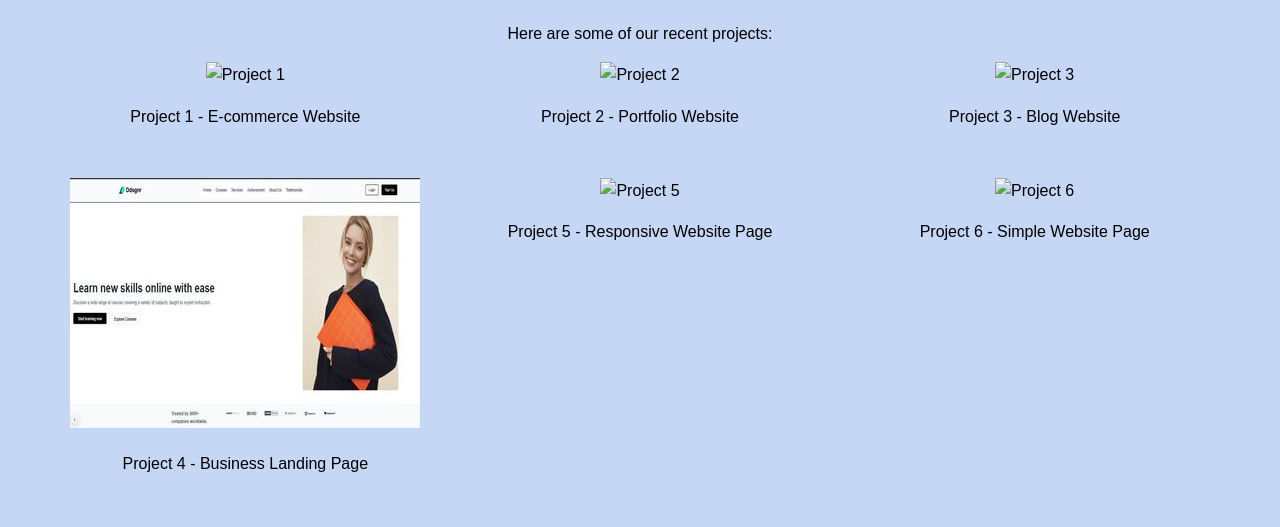
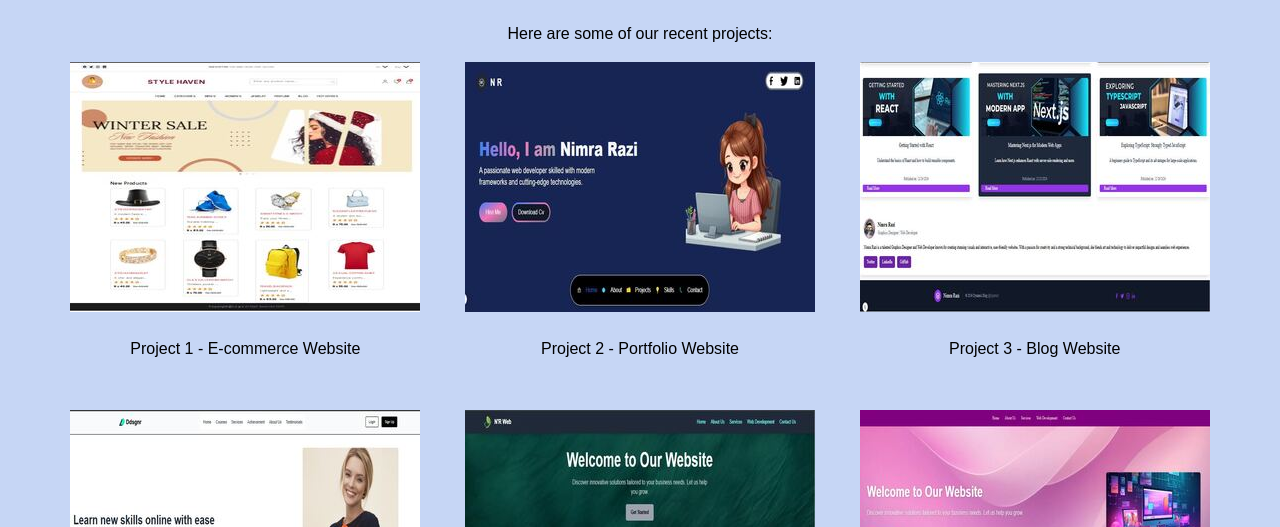
Before and after one commit to BinteRazi/Advanced-Web-Html, a plain HTML site: page portfolio.html in a window 1280 px wide. Shown: the part 273-800 px from the top of the page. Drawn offline with Linux system fonts and the light colour scheme; files whose address does not match are found by name.

Commit message:
Update portfolio.html

```diff
--- a/portfolio.html
+++ b/portfolio.html
@@ -28,15 +28,15 @@
             <p>Here are some of our recent projects:</p>
             <div class="grid">
                 <div class="portfolio-item">
-                    <img src="images/project-1.jpg" alt="Project 1">
+                    <img src="project-1.jpg" alt="Project 1">
                     <p>Project 1 - E-commerce Website</p>
                 </div>
                 <div class="portfolio-item">
-                    <img src="images/project-2.jpg" alt="Project 2">
+                    <img src="project-2.jpg" alt="Project 2">
                     <p>Project 2 - Portfolio Website</p>
                 </div>
                 <div class="portfolio-item">
-                    <img src="images/project-3.jpg" alt="Project 3">
+                    <img src="project-3.jpg" alt="Project 3">
                     <p>Project 3 - Blog Website</p>
                 </div>
                 <div class="portfolio-item">
@@ -44,11 +44,11 @@
                     <p>Project 4 - Business Landing Page</p>
                 </div>
                 <div class="portfolio-item">
-                    <img src="images/project-5.jpg" alt="Project 5">
+                    <img src="project-5.jpg" alt="Project 5">
                     <p>Project 5 - Responsive Website Page</p>
                 </div>
                 <div class="portfolio-item">
-                    <img src="images/project-6.jpg" alt="Project 6">
+                    <img src="project-6.jpg" alt="Project 6">
                     <p>Project 6 - Simple Website Page</p>
                 </div>
             </div>
```
